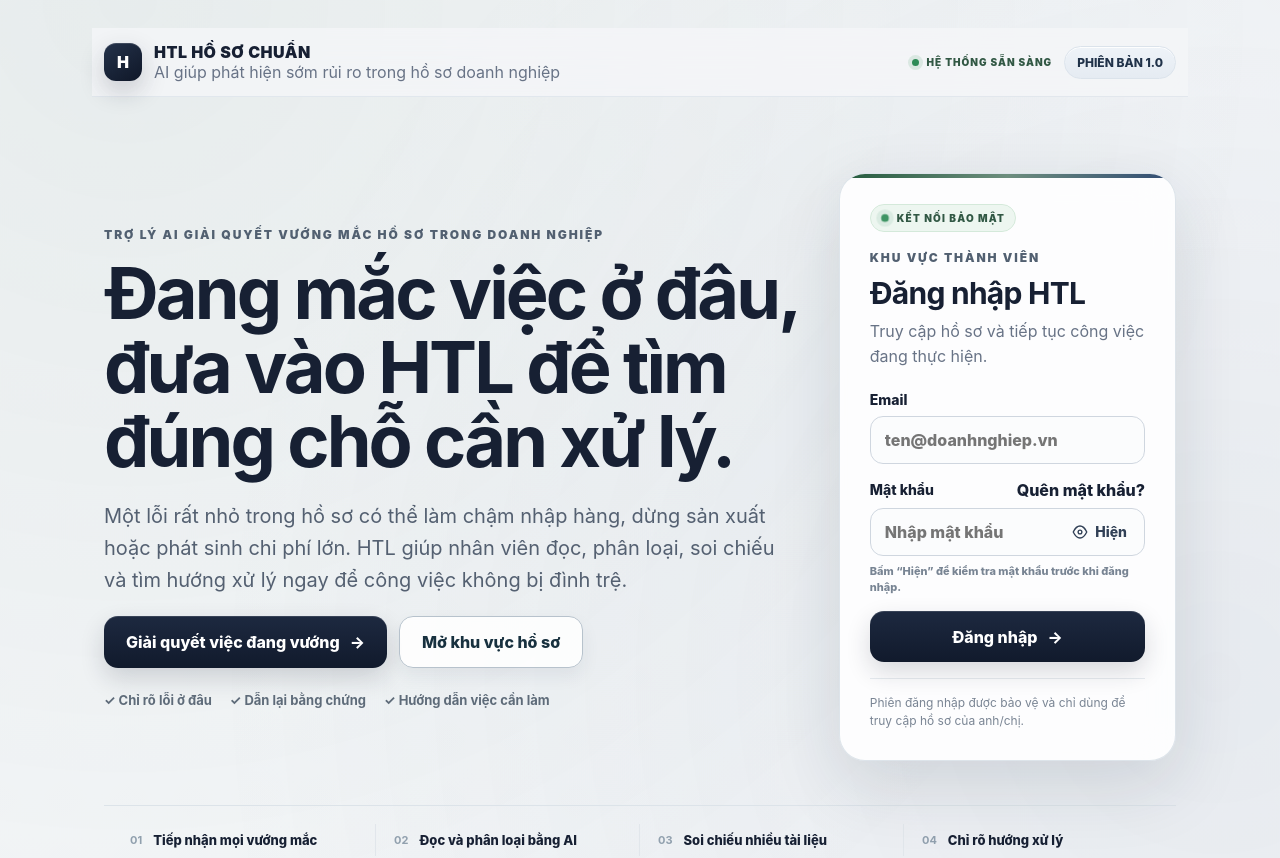
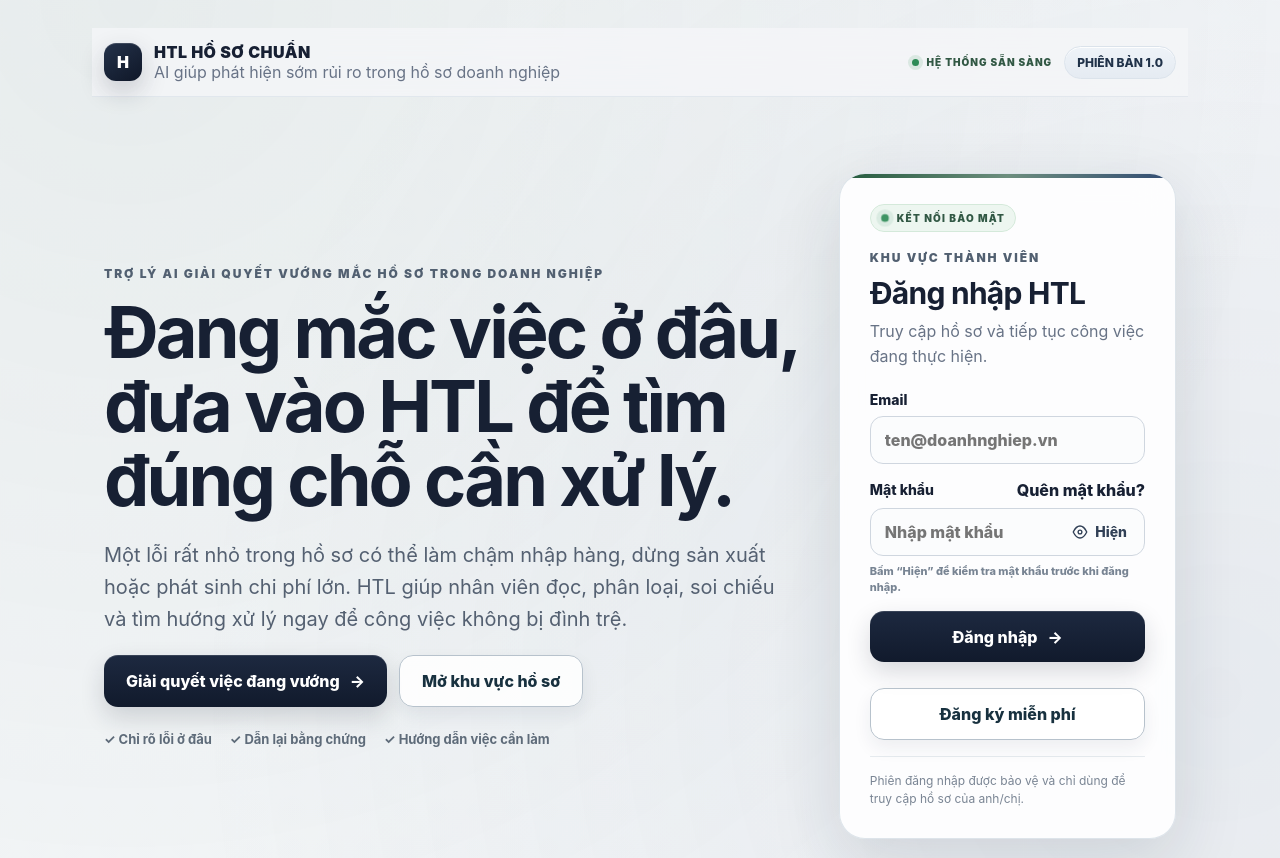
Before and after one commit to tienhqprime-hub/htl-ho-so-chuan, a Next.js app: page / in a window 1280 px wide. Shown: the top 858 px of the page. Built offline with nearby package versions, Linux system fonts and the light colour scheme.

Commit message:
Add public registration entry to login card

```diff
--- a/app/login-submit-button.tsx
+++ b/app/login-submit-button.tsx
@@ -1,11 +1,13 @@
 'use client';
 
+import Link from 'next/link';
 import { useFormStatus } from 'react-dom';
 
 export default function LoginSubmitButton() {
   const { pending } = useFormStatus();
 
   return (
+    <>
       <button className="primary button loginSubmit" type="submit" disabled={pending} aria-busy={pending}>
         {pending ? (
           <>
@@ -19,5 +21,13 @@ export default function LoginSubmitButton() {
           </>
         )}
       </button>
+      <Link
+        href="/dang-ky"
+        className="primary secondary button loginSubmit"
+        style={{ marginTop: 10, textAlign: 'center', display: 'block' }}
+      >
+        Đăng ký miễn phí
+      </Link>
+    </>
   );
 }
```
Lines whose indentation alone changed are shown as unchanged.
